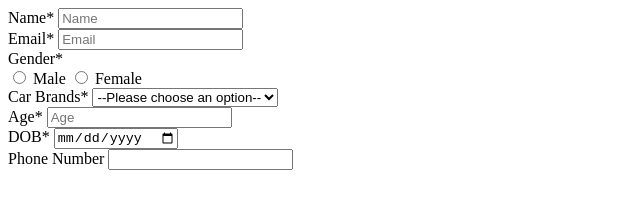
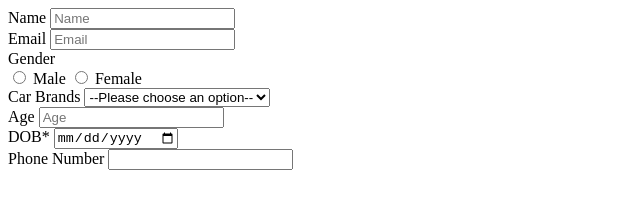
Before and after one commit to acciojob/signup-form-car-subhambishwakarma, a website: page main.html in a window 1280 px wide. Shown: the whole page, without its empty margins (0-640 px from the left). Drawn offline with Linux system fonts and the light colour scheme.

Commit message:
created a submission

```diff
--- a/main.html
+++ b/main.html
@@ -10,22 +10,22 @@
 	<!-- the entire body must be written by student -->
 	<form method="post">
   <div>
-    <label for="name">Name*</label>
+    <label for="name">Name</label>
     <input type="text" id="name" name="name" placeholder="Name" required>
   </div>
   <div>
-    <label for="email">Email*</label>
+    <label for="email">Email</label>
     <input type="email" id="email" name="email" placeholder="Email" required>
   </div>
   <div>
-    <label>Gender*</label><br>
+    <label>Gender</label><br>
     <input type="radio" id="gender_m" name="gender" value="male" required>
     <label for="gender_m">Male</label>
     <input type="radio" id="gender_f" name="gender" value="female" required>
     <label for="gender_f">Female</label>
   </div>
   <div>
-    <label for="cars">Car Brands*</label>
+    <label for="cars">Car Brands</label>
     <select id="cars" name="cars" required>
       <option value="" selected disabled>--Please choose an option--</option>
       <option value="BMW">BMW</option>
@@ -34,7 +34,7 @@
     </select>
   </div>
   <div>
-    <label for="age">Age*</label>
+    <label for="age">Age</label>
     <input type="number" id="age" name="age" placeholder="Age" required>
   </div>
   <div>
```
